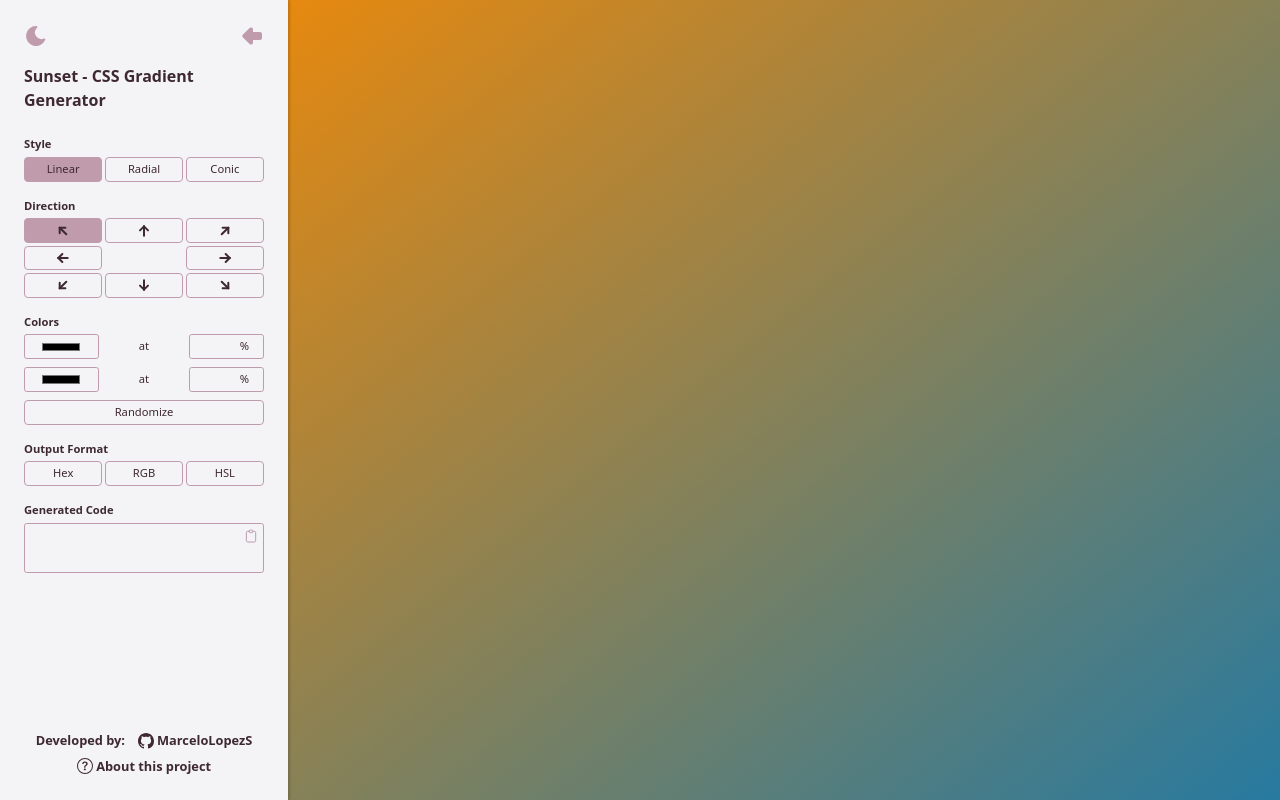
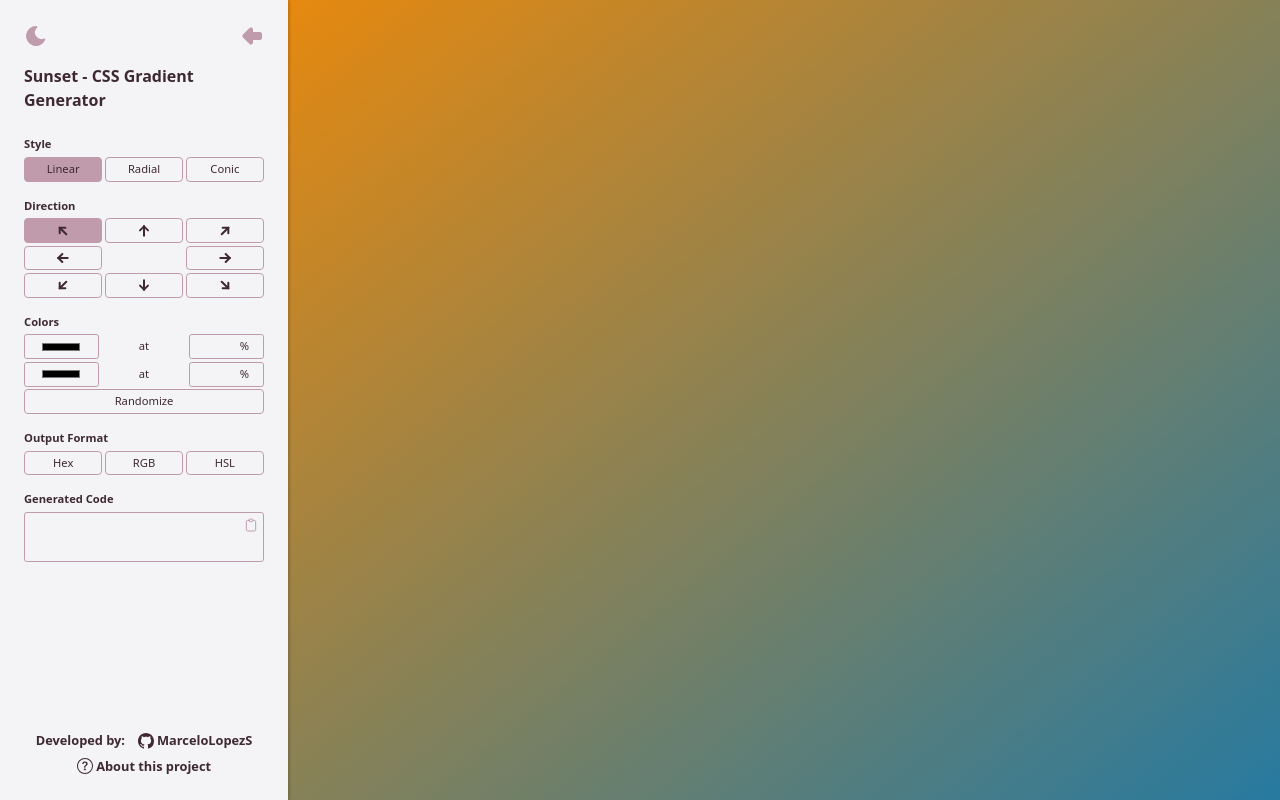
Before and after one commit to MarceloLopezS/sunset-css-gradient-generator, a React (Vite) app: page / in a window 1280 px wide. Built offline with nearby package versions, Linux system fonts and the light colour scheme.

Commit message:
Update gap variable

```diff
--- a/src/features/ColorControl/ui/styles.module.css
+++ b/src/features/ColorControl/ui/styles.module.css
@@ -1,5 +1,5 @@
 .colors-wrapper {
   display: flex;
   flex-direction: column;
-  gap: var(--size-50);
+  gap: var(--control-gap);
 }
```
